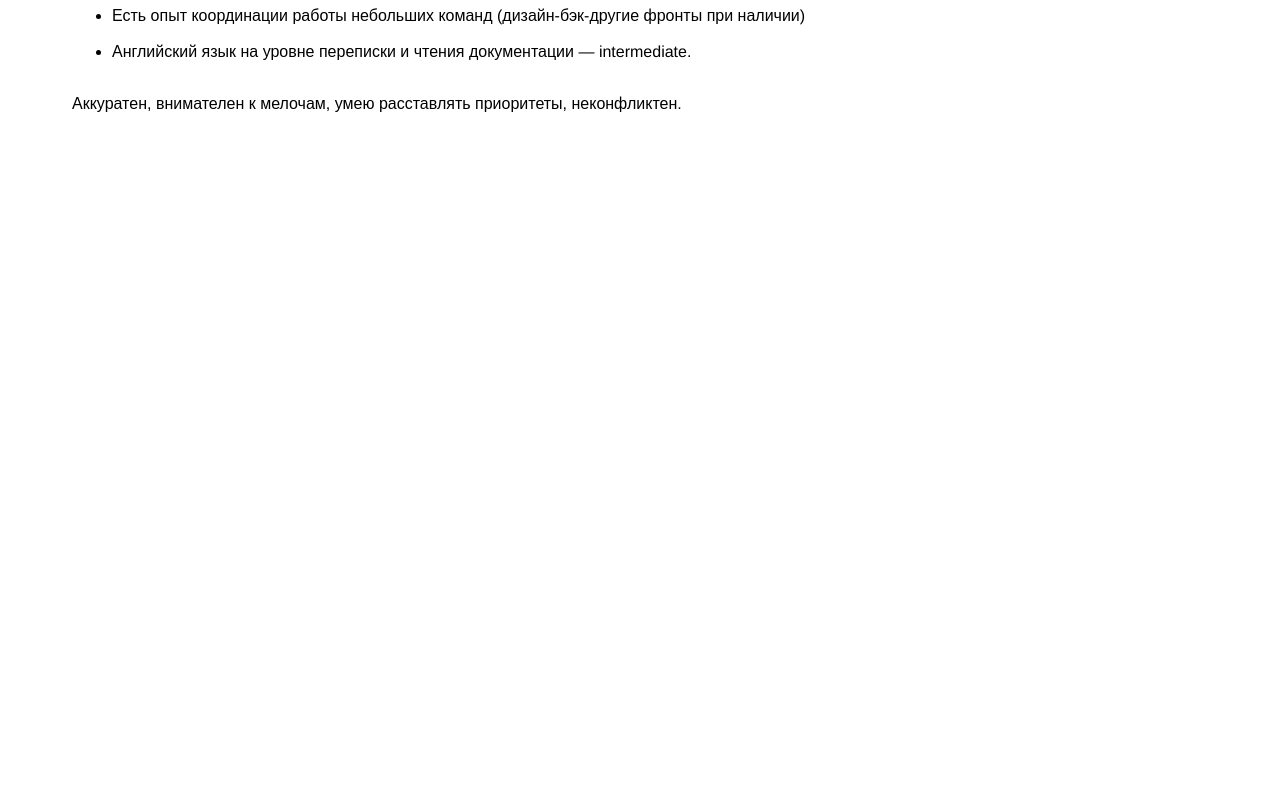
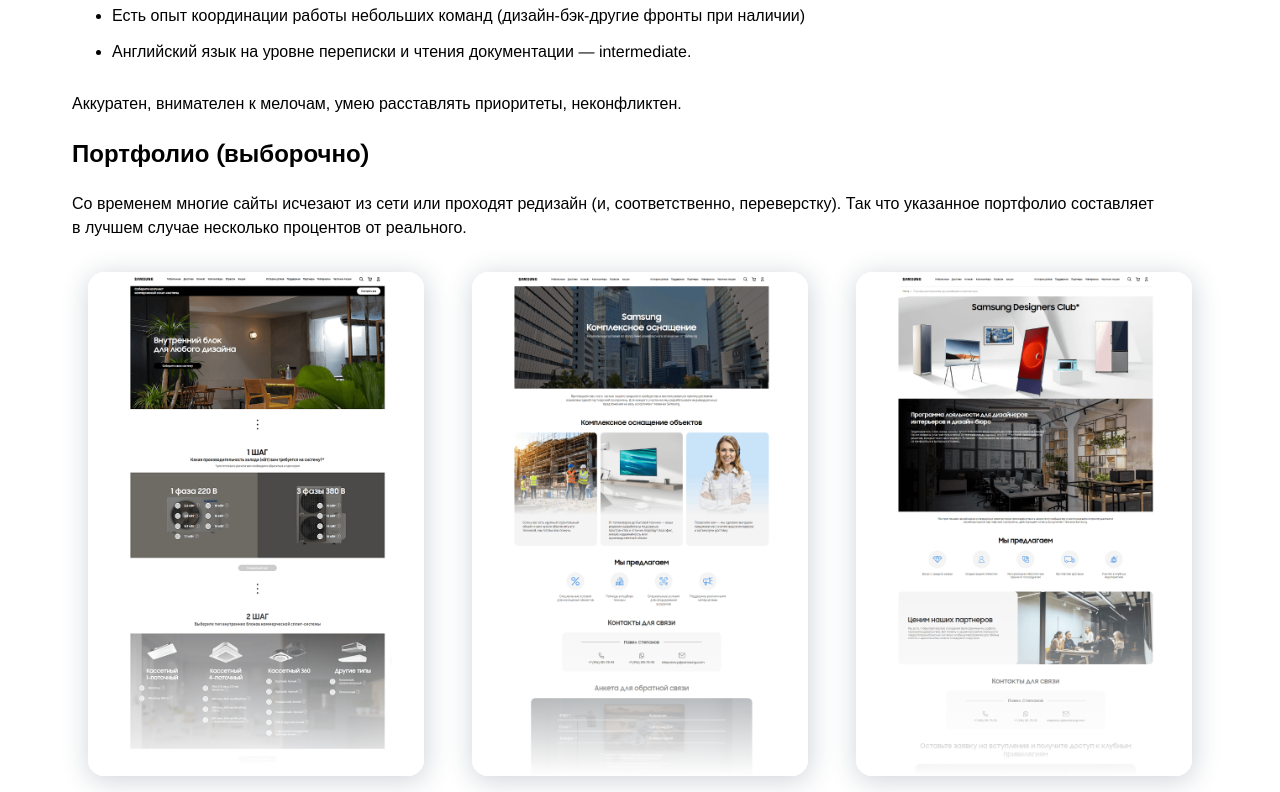
Before and after one commit to alex-stroev/alex-stroev.github.io, a Next.js app: page / in a window 1280 px wide. Shown: the part 940-1732 px from the top of the page. Before the commit the page ends 1072 px from the top, so only its background shows below. Built offline with nearby package versions, Linux system fonts and the light colour scheme.

Commit message:
- context?

```diff
--- a/app/__components/PortfolioItem/index.jsx
+++ b/app/__components/PortfolioItem/index.jsx
@@ -1,11 +1,17 @@
+// "use client";
 import Image from "next/image";
 import styles from "./styles.module.scss";
 
 const PortfolioItem = ({ img, link, title, children }) => {
     return (
-    <div className={styles.item}>
+        <div className={styles.item} style={{ visibility: "hidden" }}>
             <div className={styles.item__pic}>
-        <a href={link} title={title} target="_blank" rel="noopener noreferrer">
+                <a
+                    href={link}
+                    title={title}
+                    target="_blank"
+                    rel="noopener noreferrer"
+                >
                     <Image src={img} width={800} height={1200} alt={title} />
                 </a>
             </div>
--- a/app/__components/PortfolioItem/styles.module.scss
+++ b/app/__components/PortfolioItem/styles.module.scss
@@ -1,6 +1,6 @@
 .item {
   padding: 1em;
-  visibility: hidden;
+  // visibility: hidden;
 
   &__pic {
     overflow: hidden;
--- a/app/__components/PortfolioList/index.jsx
+++ b/app/__components/PortfolioList/index.jsx
@@ -13,25 +13,28 @@
     const comp = useRef(null);
 
     useLayoutEffect(() => {
-        let ctx = gsap.context(() => {
+        // let ctx = gsap.context(() => {
+
+        // }, comp);
+
+        // return () => ctx.revert();
+
         ScrollTrigger.batch(`.${styles.pfblock__grid} > div`, {
             interval: 0.1,
             onEnter: (batch) => {
                 // batch.forEach((el) => el.classList.add("is-visible"));
                 gsap.fromTo(
                     batch,
-                        { y: -40 },
+                    { y: -40, opacity: 0 },
                     {
                         autoAlpha: 1,
+                        opacity: 1,
                         stagger: 0.2,
                         y: 0,
                     }
                 );
             },
         });
-        }, comp);
-
-        return () => ctx.revert();
     }, []);
 
     return (
--- a/app/page.js
+++ b/app/page.js
@@ -146,7 +146,7 @@
                 приоритеты, неконфликтен.
             </p>
 
-            {/* <PortfolioList /> */}
+            <PortfolioList />
         </div>
     );
 }
```
Lines whose indentation alone changed are shown as unchanged.
